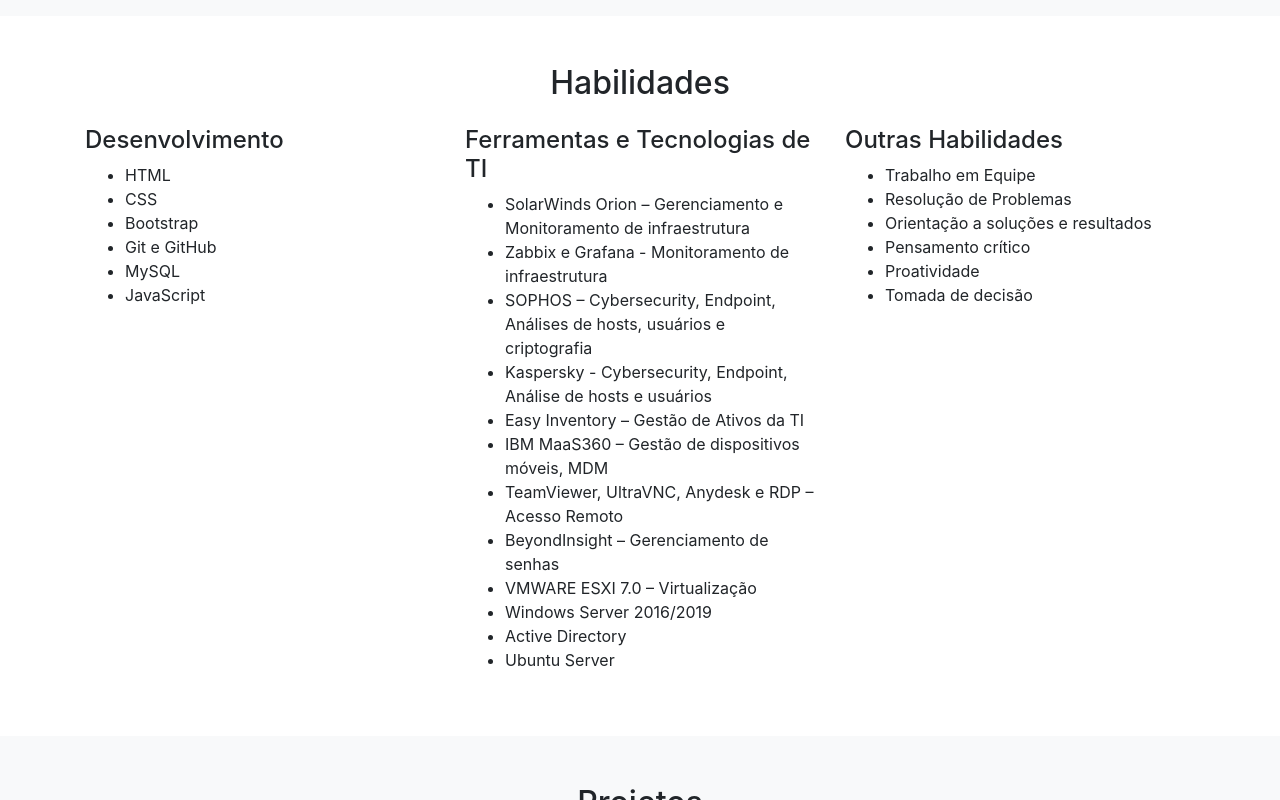
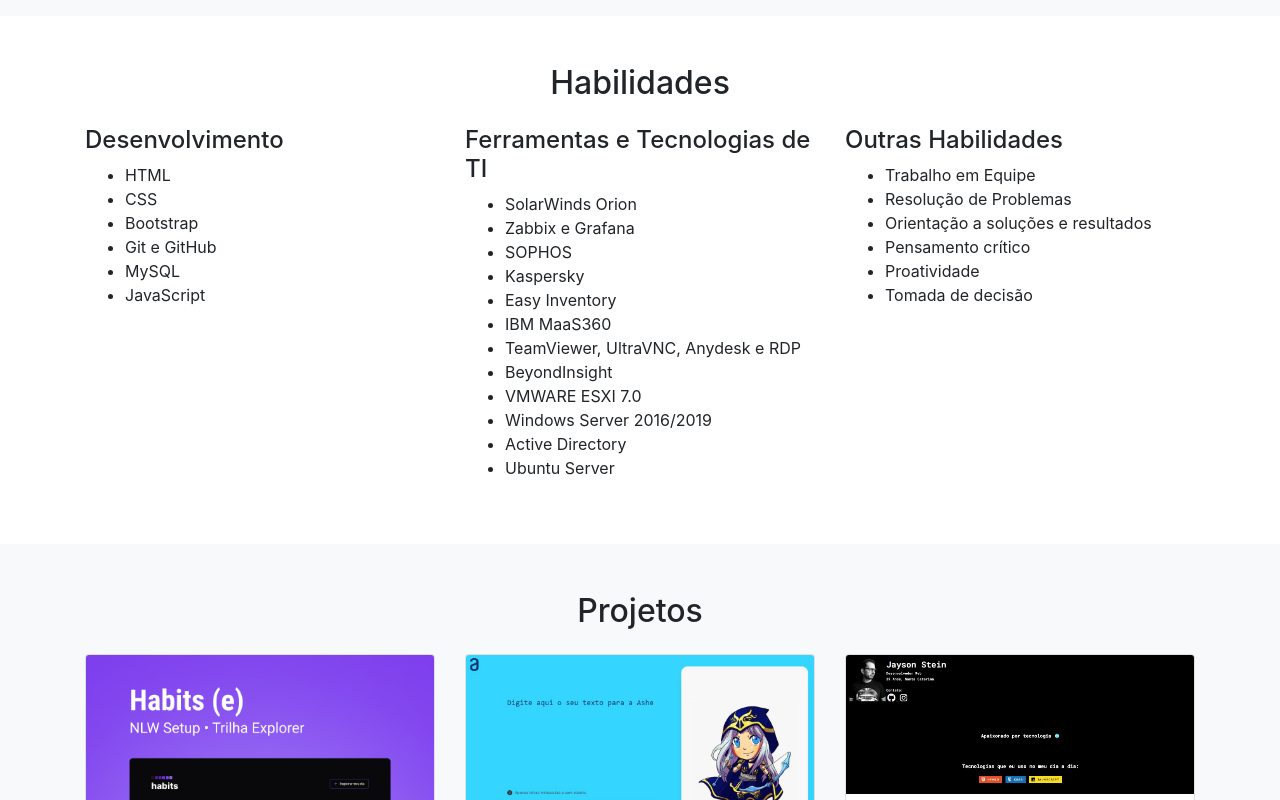
Before and after one commit to jaysonstn/portfolio, a plain HTML site: page index.html in a window 1280 px wide. Shown: the part 673-1473 px from the top of the page. Drawn offline with nearby package versions, Linux system fonts and the light colour scheme.

Commit message:
Update index.html

```diff
--- a/index.html
+++ b/index.html
@@ -60,15 +60,15 @@
         <div class="col-md-4">
           <h4>Ferramentas e Tecnologias de TI</h4>
           <ul>
-             <li>SolarWinds Orion – Gerenciamento e Monitoramento de infraestrutura</li>
-              <li>Zabbix e Grafana - Monitoramento de infraestrutura</li>
-              <li>SOPHOS – Cybersecurity, Endpoint, Análises de hosts, usuários e criptografia</li>
-              <li>Kaspersky - Cybersecurity, Endpoint, Análise de hosts e usuários</li>
-              <li>Easy Inventory – Gestão de Ativos da TI</li>
-              <li>IBM MaaS360 – Gestão de dispositivos móveis, MDM</li>
-              <li>TeamViewer, UltraVNC, Anydesk e RDP – Acesso Remoto</li>
-              <li>BeyondInsight – Gerenciamento de senhas</li>
-              <li>VMWARE ESXI 7.0 – Virtualização</li>
+             <li>SolarWinds Orion</li>
+              <li>Zabbix e Grafana</li>
+              <li>SOPHOS</li>
+              <li>Kaspersky</li>
+              <li>Easy Inventory</li>
+              <li>IBM MaaS360</li>
+              <li>TeamViewer, UltraVNC, Anydesk e RDP</li>
+              <li>BeyondInsight</li>
+              <li>VMWARE ESXI 7.0</li>
               <li>Windows Server 2016/2019</li>
               <li>Active Directory</li>
               <li>Ubuntu Server</li>
```
